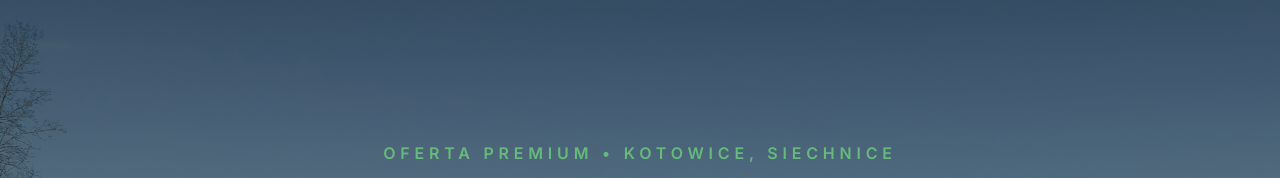
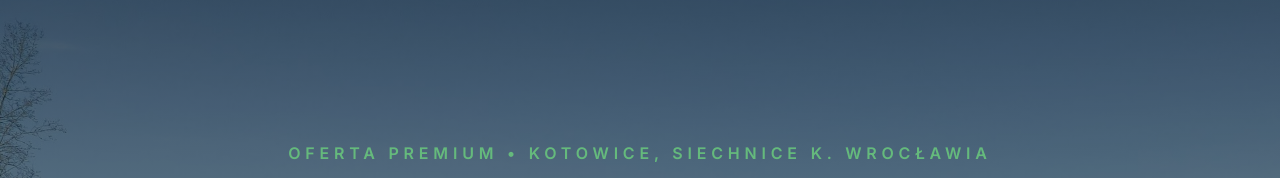
Before and after one commit to podwalna/podwalna.github.io, a plain HTML site: page index.html in a window 1280 px wide. Shown: the top 178 px of the page. Drawn offline with nearby package versions, Linux system fonts and the light colour scheme; a web font is replaced by a local one.

Commit message:
Add files via upload

```diff
--- a/index.html
+++ b/index.html
@@ -63,7 +63,7 @@
         </div>
 
         <div class="relative z-20 container mx-auto px-6 text-center" data-aos="fade-up">
-            <span class="uppercase tracking-[0.3em] text-green-accent/80 text-sm md:text-base font-semibold mb-4 block">Oferta Premium • Kotowice, Siechnice</span>
+            <span class="uppercase tracking-[0.3em] text-green-accent/80 text-sm md:text-base font-semibold mb-4 block">Oferta Premium • Kotowice, Siechnice k. Wrocławia</span>
             <h1 class="font-serif text-5xl md:text-7xl lg:text-8xl font-bold mb-6 leading-tight">
                 Wymarzona Działka <br/> <span class="text-gradient">1000 m²</span>
             </h1>
```
